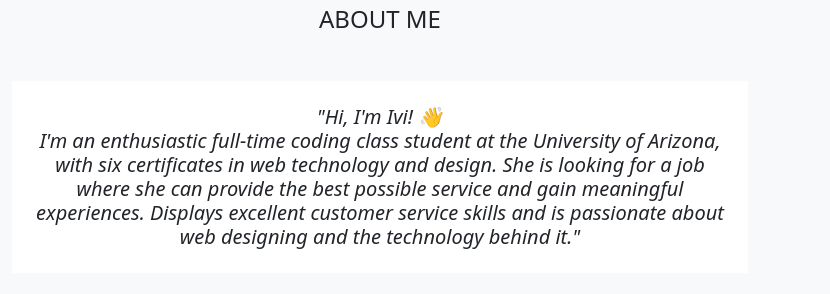
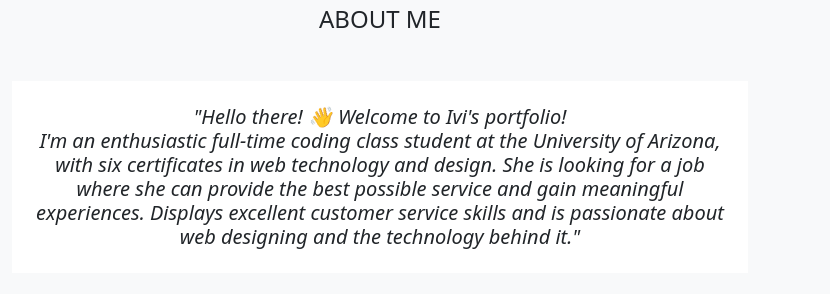
Before and after one commit to ibarros19/portfolio2, a plain HTML site: page index.html in a window 1280 px wide. Shown: the part 282-576 px from the top of the page, 450-1280 px from the left. Drawn offline with nearby package versions, Linux system fonts and the light colour scheme.

Commit message:
Update index.html

```diff
--- a/index.html
+++ b/index.html
@@ -43,7 +43,7 @@
                 <div class="home-text text-center">
                    <h1 class="text-info text-uppercase fs-1 fw-bold">Portfolio</h1>
                    <h2 class="fs-4">ABOUT ME</h2>
-                   <p class="mt-5 text-justfy fst-italic fw-lighter bg-white p-4 h5">"Hi, I'm Ivi! &#128075;<br>
+                   <p class="mt-5 text-justfy fst-italic fw-lighter bg-white p-4 h5">"Hello there! &#128075; Welcome to Ivi's portfolio!<br>
                     I'm an enthusiastic full-time coding class student at the University of Arizona, with six certificates in web technology and design. She is looking for a job where she can provide the best possible service and gain meaningful experiences. Displays excellent customer service skills and is passionate about web designing and the technology behind it."</p>
                    <a href="#portfolio" class="btn btn-info px-3 mt-3">My Projects</a>
                 </div>
```
